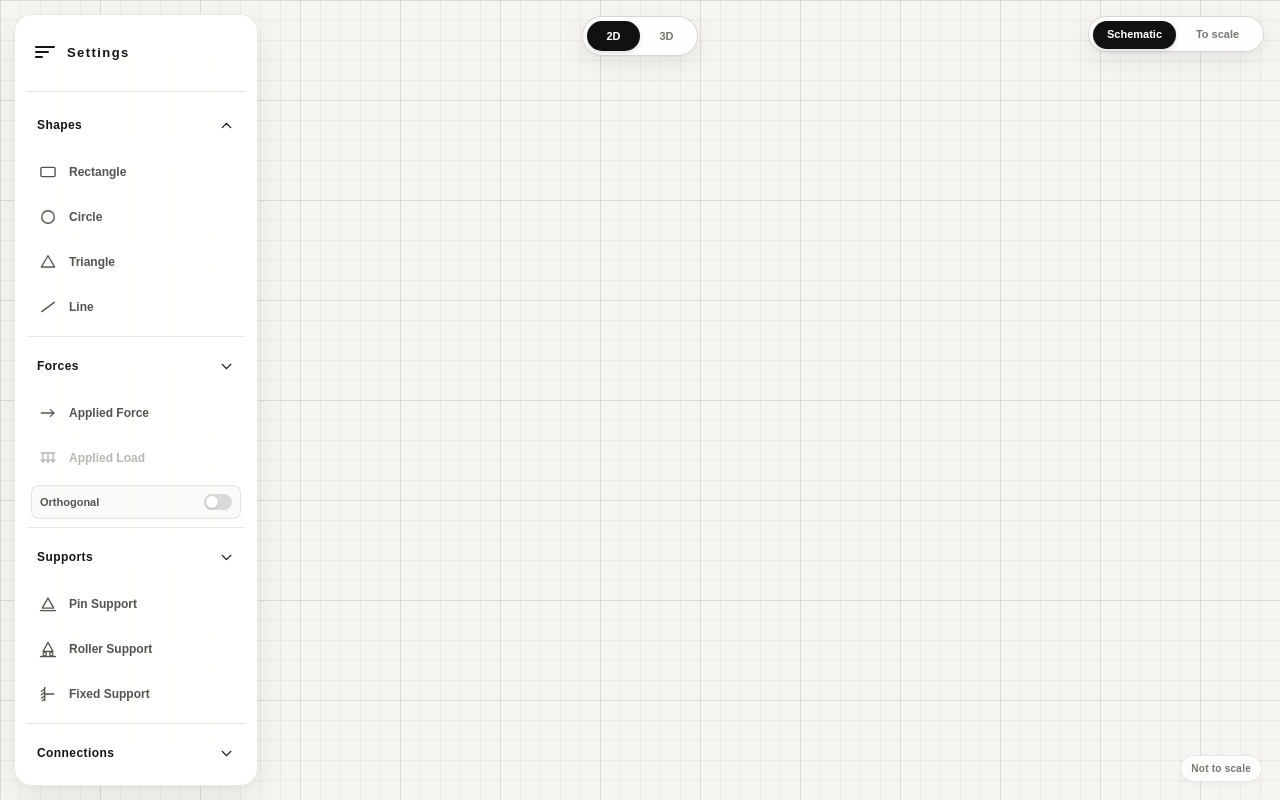
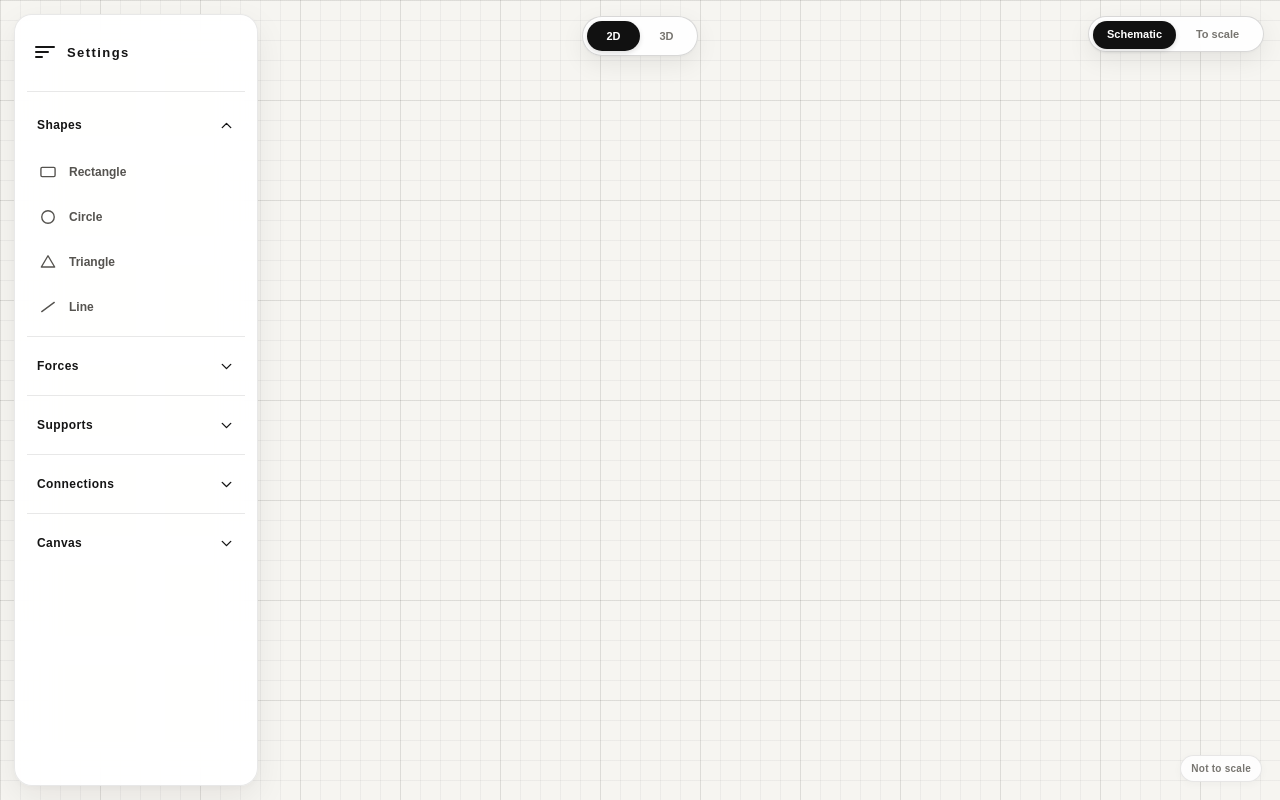
Before and after one commit to Ahmed-Radwan1718/FBD, a Next.js app: page / in a window 1280 px wide. Built offline with nearby package versions, Linux system fonts and the light colour scheme.

Commit message:
Smooth sidebar accordion transitions

```diff
--- a/app/globals.css
+++ b/app/globals.css
@@ -646,11 +646,41 @@ line.canvas-shape.saved-shape {
   stroke-width: 1.6;
   stroke-linecap: round;
   stroke-linejoin: round;
-  transition: transform 160ms ease;
+  transition: transform 300ms cubic-bezier(0.22, 1, 0.36, 1);
 }
 
 .chevron.is-open {
   transform: rotate(180deg);
+}
+
+.section-content {
+  display: grid;
+  grid-template-rows: 0fr;
+  opacity: 0;
+  transform: translateY(-4px);
+  visibility: hidden;
+  transition:
+    grid-template-rows 320ms cubic-bezier(0.22, 1, 0.36, 1),
+    opacity 220ms ease,
+    transform 320ms cubic-bezier(0.22, 1, 0.36, 1),
+    visibility 0s linear 320ms;
+}
+
+.section-content.is-open {
+  grid-template-rows: 1fr;
+  opacity: 1;
+  transform: translateY(0);
+  visibility: visible;
+  transition:
+    grid-template-rows 320ms cubic-bezier(0.22, 1, 0.36, 1),
+    opacity 240ms ease 50ms,
+    transform 320ms cubic-bezier(0.22, 1, 0.36, 1),
+    visibility 0s linear 0s;
+}
+
+.section-content-inner {
+  min-height: 0;
+  overflow: hidden;
 }
 
 .shape-list {
```
